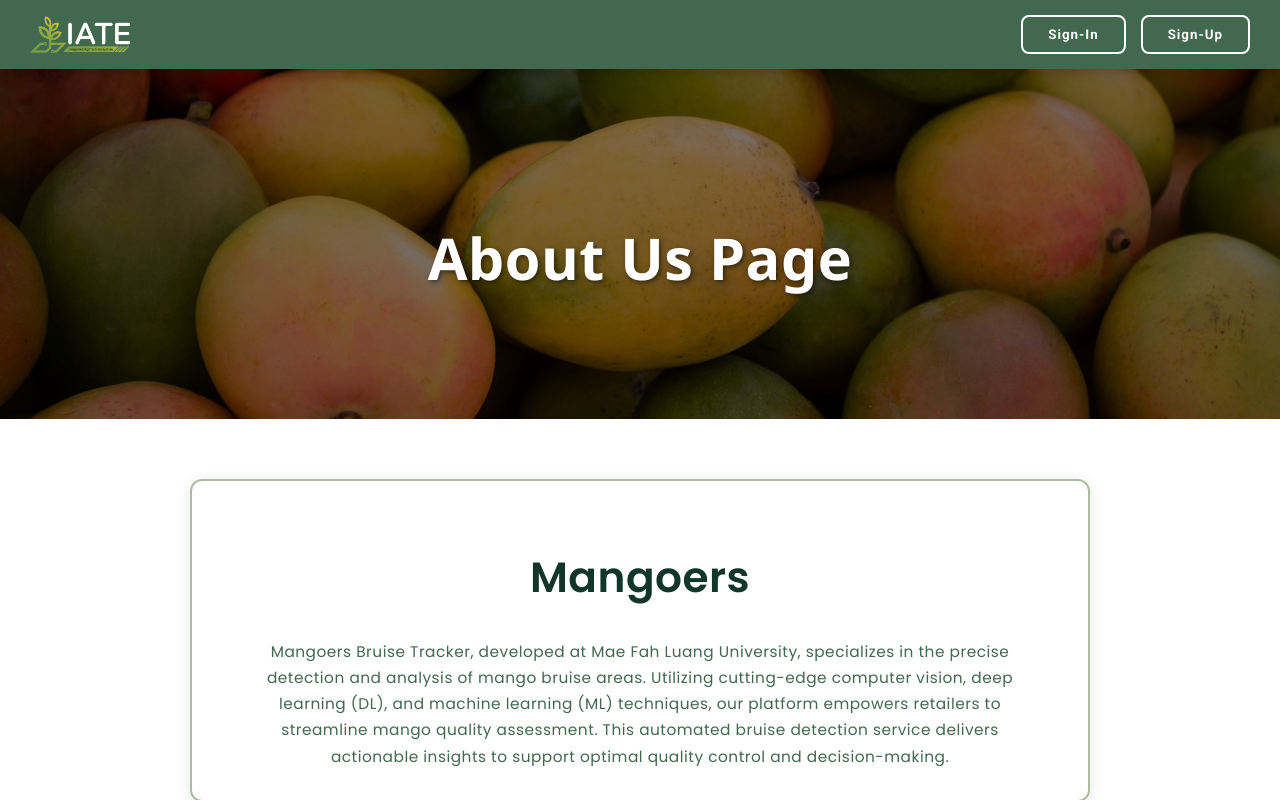
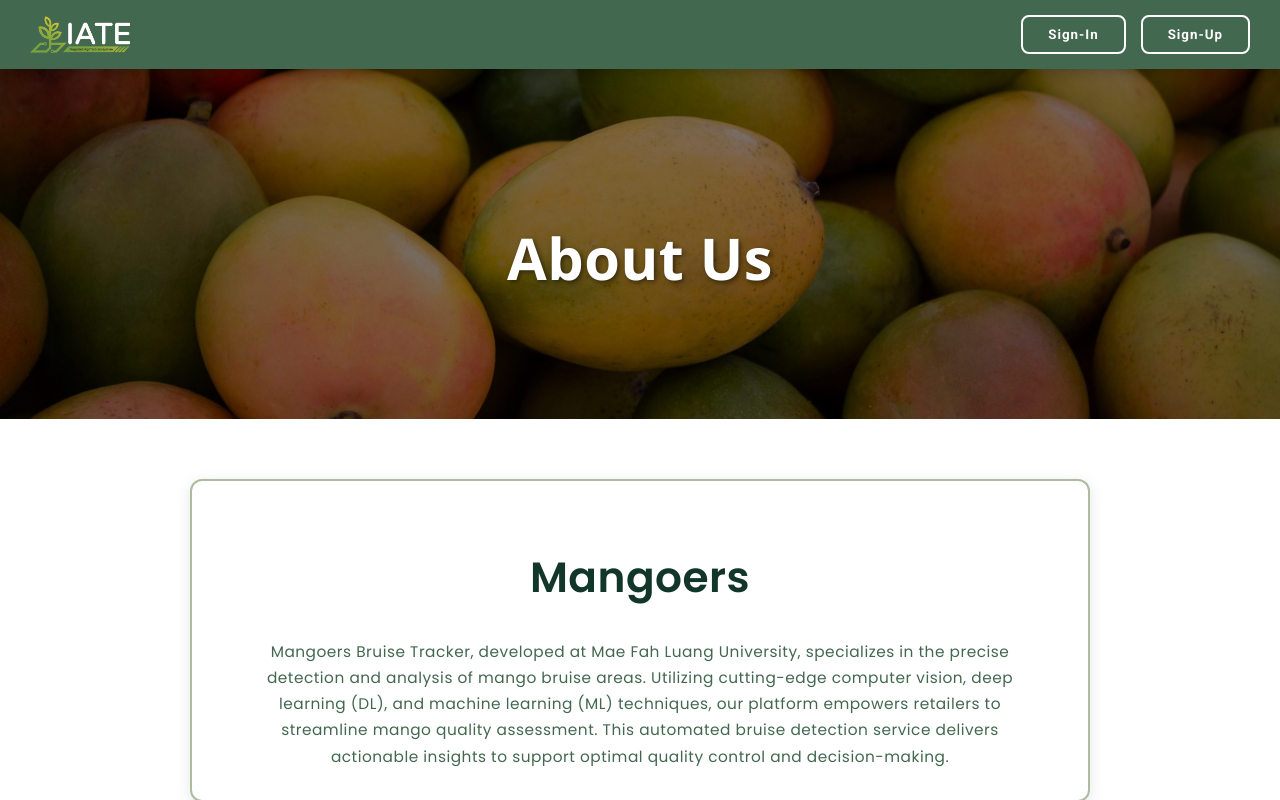
Before and after one commit to 6531503110/mango-bruise-area, a React (Create React App) app: page /aboutuspage in a window 1280 px wide. Built offline with nearby package versions, Linux system fonts and the light colour scheme.

Commit message:
Update hero-section and framework section in AboutUsPage.jsx page

```diff
--- a/src/components/AboutUsPage/AboutUsPage.jsx
+++ b/src/components/AboutUsPage/AboutUsPage.jsx
@@ -33,7 +33,7 @@ function AboutUsPage() {
 
             {/* Hero Section */}
             <header className="aboutus-hero" style={{ backgroundImage: `url(${mangoBackground})` }}>
-                <h1 className="hero-title">About Us Page</h1> {/* Title in the hero section */}
+                <h1 className="hero-title">About Us</h1> {/* Title in the hero section */}
             </header>
 
             {/* Content Section */}
@@ -47,7 +47,7 @@ function AboutUsPage() {
 
                 {/* Frameworks Section */}
                 <section className="frameworks-section">
-                    <h3 className="frameworks-title">Frameworks That We Use</h3> {/* Frameworks section title */}
+                    <h3 className="frameworks-title">Frameworks We Use</h3> {/* Frameworks section title */}
                     <div className="frameworks-logos">
 
                         {/* Python Logo */}
```
